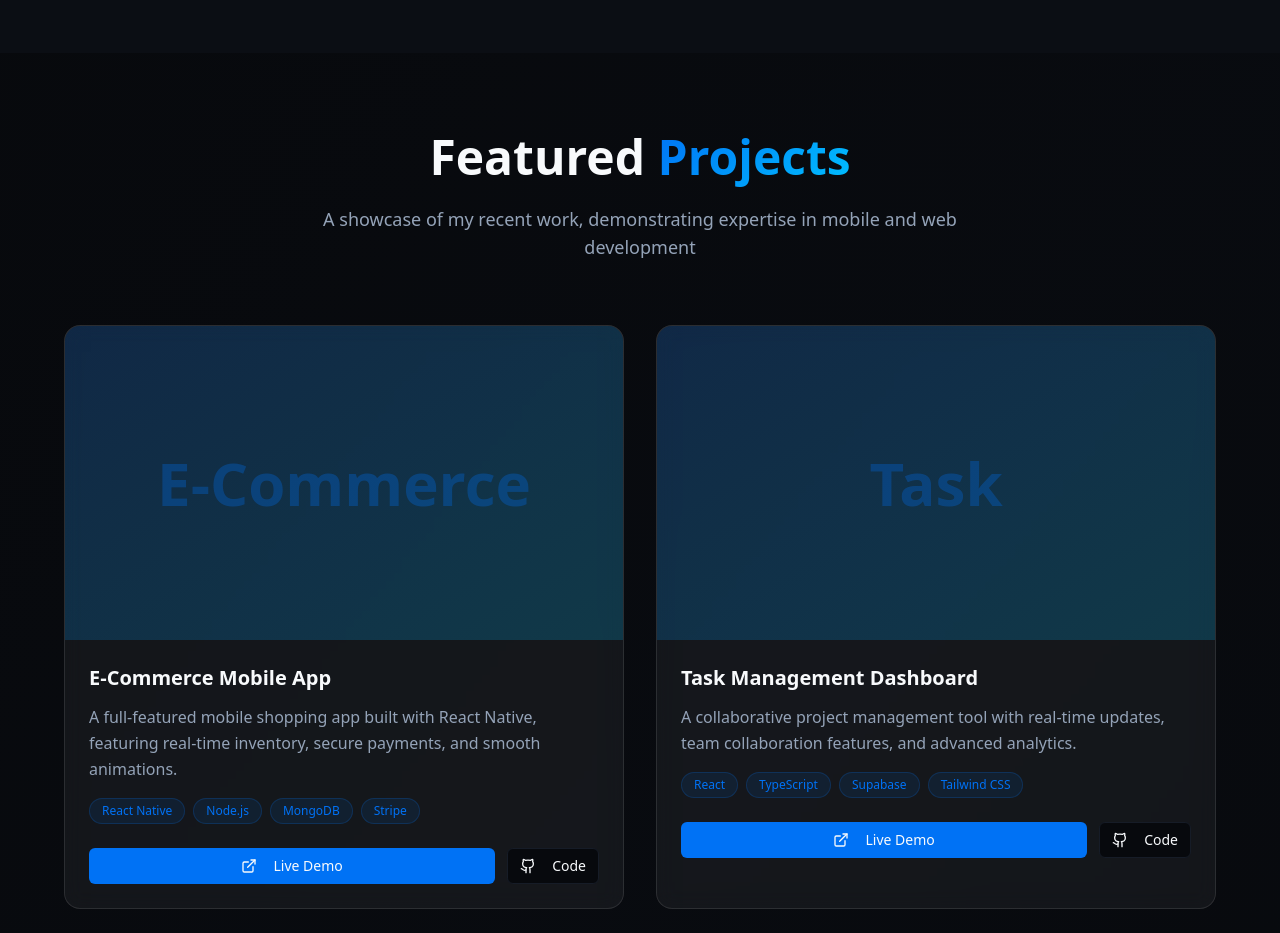
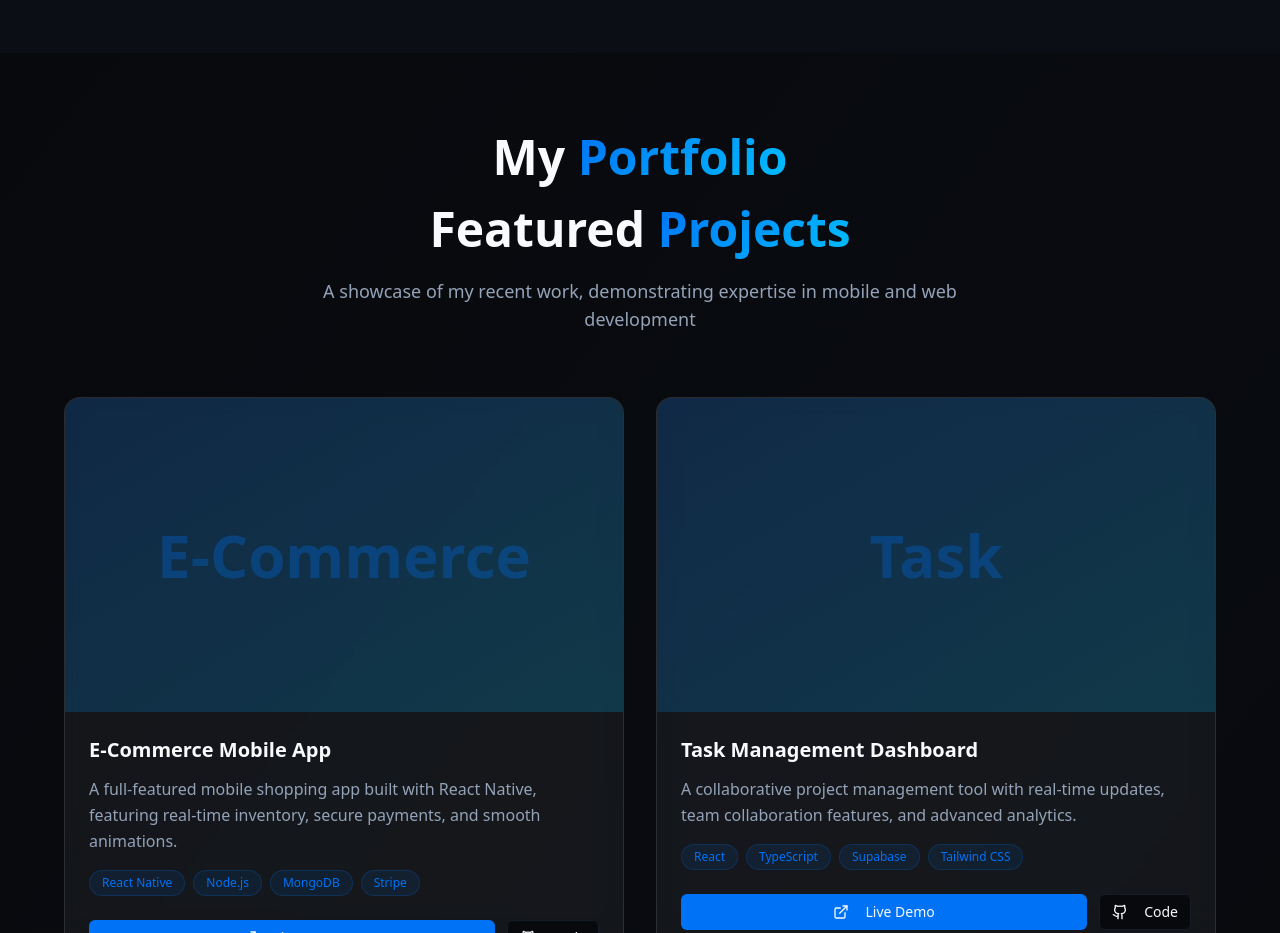
Before and after one commit to mathekalawrence/muiamathekaportfolio, a React (Vite) app: page / in a window 1280 px wide. Shown: the part 2980-3913 px from the top of the page. Built offline with nearby package versions, Linux system fonts and the light colour scheme.

Commit message:
Add "My Portfolio" title

```diff
--- a/src/components/Projects.tsx
+++ b/src/components/Projects.tsx
@@ -41,6 +41,9 @@ const Projects = () => {
     <section id="projects" className="section-padding bg-gradient-to-br from-background via-secondary/10 to-background">
       <div className="container mx-auto max-w-7xl">
         <div className="text-center mb-16 animate-fade-in-up">
+          <h1 className="text-4xl md:text-5xl font-bold mb-6">
+            My <span className="gradient-text">Portfolio</span>
+          </h1>
           <h2 className="text-4xl md:text-5xl font-bold mb-6">
             Featured <span className="gradient-text">Projects</span>
           </h2>
```
